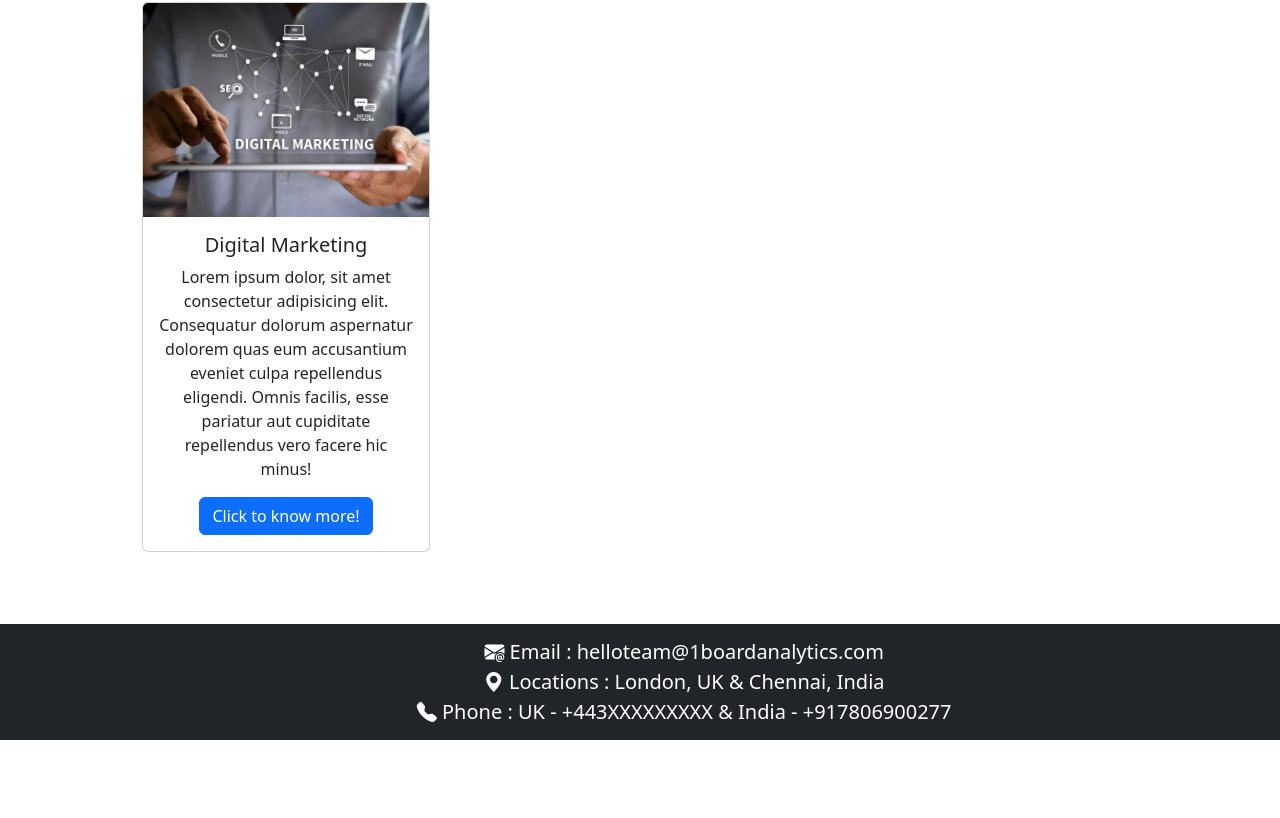
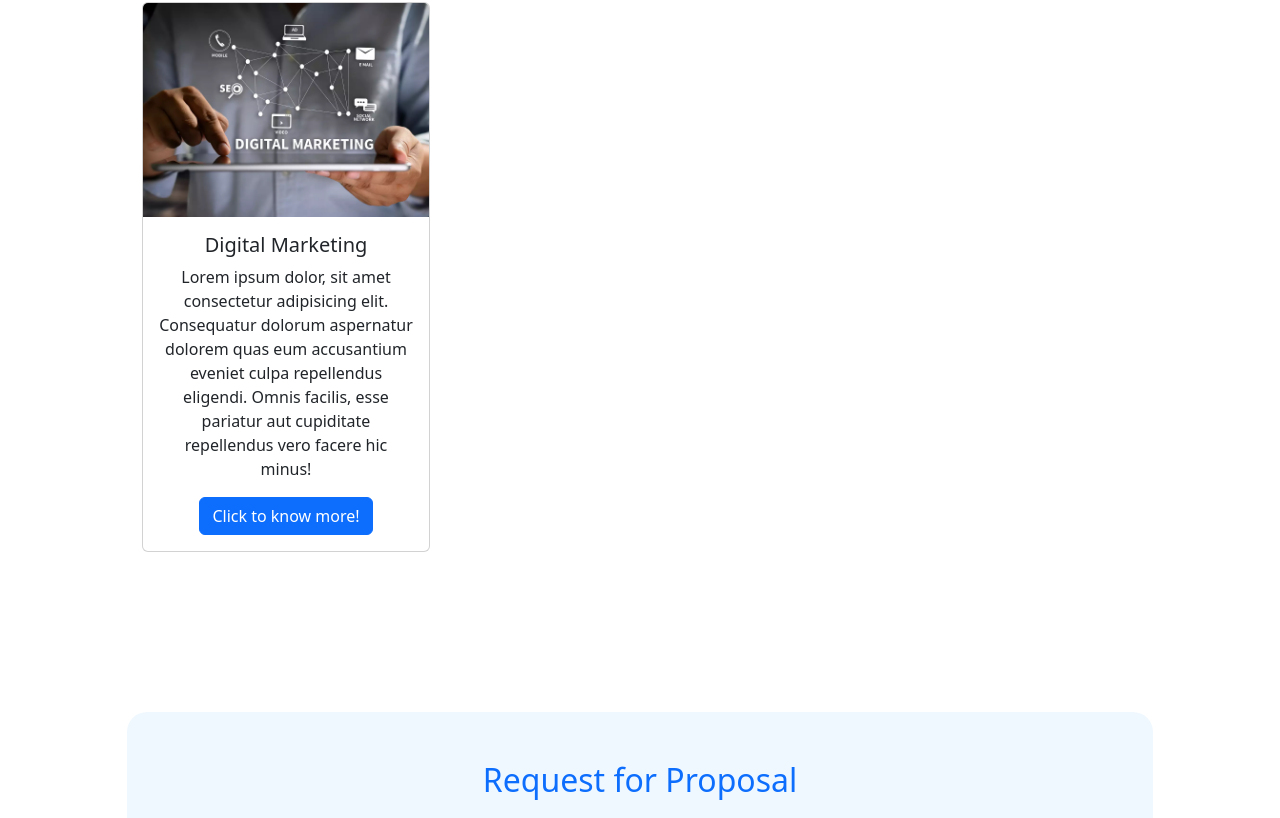
Before and after one commit to Sasijaya2112/one-board-analytics, a React (Create React App) app: page / in a window 1280 px wide. Shown: the part 1982-2800 px from the top of the page. Before the commit the page ends 2722 px from the top, so only its background shows below. Built offline with nearby package versions, Linux system fonts and the light colour scheme.

Commit message:
request proposal form

```diff
--- a/src/App.css
+++ b/src/App.css
@@ -79,6 +79,12 @@
   font-size: large;
 }
 
+/* .requestform{
+  border: solid 1px;
+  width: 60%;
+  padding: 3%;
+  margin-bottom: 10%;
+} */
 /* .App-logo {
   height: 40vmin;
   pointer-events: none;
--- a/src/App.js
+++ b/src/App.js
@@ -7,6 +7,7 @@ import Services3 from './Services3';
 import { Col, Container, Row } from 'react-bootstrap';
 import Footer from './Footer';
 import MoveToTop from './Movetotop';
+import RequestForm from './RequestForm';
 
 
 
@@ -24,6 +25,7 @@ function App() {
         <Col className='p-2 p-md-3 p-lg-4 m-lg-5 '><Services2/></Col>
         <Col className='p-2 p-md-3 p-lg-4 m-lg-5 '><Services3/></Col>
       </Row>
+      <RequestForm/>
       </Container>
       <Footer/>
       <MoveToTop/>
--- a/src/Footer.js
+++ b/src/Footer.js
@@ -3,15 +3,16 @@ import Nav from 'react-bootstrap/Nav';
 import Navbar from 'react-bootstrap/Navbar';
 import NavDropdown from 'react-bootstrap/NavDropdown';
 import "bootstrap-icons/font/bootstrap-icons.css";
+import { Col, Row } from 'react-bootstrap';
 
 function Footer() {
   return (
-    <Navbar expand="lg" className="bg-dark">
+    <Navbar expand="lg" className="bg-dark lg">
       <Container>
-        <Navbar.Brand href="#home" style={{marginLeft: "30%", color:"white"}}>
-        <i class="bi bi-envelope-at-fill"></i> Email : helloteam@1boardanalytics.com <br></br>
-        <i class="bi bi-geo-alt-fill"></i> Locations : London, UK   & Chennai, India <br></br>
-        <i class="bi bi-telephone-fill"></i> Phone : UK - +443XXXXXXXXX & India - +917806900277<br></br>
+        <Navbar.Brand href="#home" style={{marginLeft: "0%", color:"white"}}>
+        <Row ><Col sm={1} className='fs-6'><i class="bi bi-envelope-at-fill"></i> helloteam@1boardanalytics.com <br></br></Col></Row>
+        <Row ><Col sm={1} className='fs-6'><i class="bi bi-geo-alt-fill"></i> London, UK   & Chennai, India <br></br></Col></Row>
+        <Row ><Col sm={1} className='fs-6'><i class="bi bi-telephone-fill"></i> UK - +443XXXXXXXXX & India - +917806900277<br></br></Col></Row>
         </Navbar.Brand>
         <Navbar.Collapse id="basic-navbar-nav">
         </Navbar.Collapse>
--- /dev/null
+++ b/src/RequestForm.js
@@ -0,0 +1,60 @@
+import Button from 'react-bootstrap/Button';
+import Col from 'react-bootstrap/Col';
+import Form from 'react-bootstrap/Form';
+import Row from 'react-bootstrap/Row';
+import Container from 'react-bootstrap/Container';
+
+function RequestForm() {
+  return (
+    <div id='proposal'>
+    <Container fluid>
+    <Form style={{borderRadius:'20px', padding:'3%',margin:'3%', marginTop:'8%', marginBottom:'10%',backgroundColor:'aliceblue'}}>
+        <h2 className='mt-3 mb-5 text-primary'>Request for Proposal</h2>
+      <Row className="mb-3 sm-nowrap">
+        <Col sm={6}>
+      <Form.Group controlId="formGridPassword">
+          <Form.Label>Name</Form.Label>
+          <Form.Control type="text" placeholder="Enter Name" />
+        </Form.Group>
+        </Col>
+        <Col>
+        <Form.Group as={Col} controlId="formGridEmail">
+          <Form.Label>Email</Form.Label>
+          <Form.Control type="email" placeholder="Enter email" />
+        </Form.Group>
+        </Col>
+      </Row>
+
+      <Row className="mb-3">
+      <Col sm={6}>
+        <Form.Group as={Col} controlId="formGridEmail">
+          <Form.Label>Contact No.</Form.Label>
+          <Form.Control type="text" placeholder="Enter number" />
+        </Form.Group>
+        </Col>
+        <Col>
+        <Form.Group as={Col} controlId="formGridPassword">
+          <Form.Label>Budget</Form.Label>
+          <Form.Control type="number" placeholder="Enter budget" />
+        </Form.Group>
+        </Col>
+      </Row>
+
+      <Form.Group
+              className="mb-3"
+              controlId="exampleForm.ControlTextarea1"
+            >
+              <Form.Label>Project description</Form.Label>
+              <Form.Control as="textarea" rows={3} />
+            </Form.Group>
+
+      <Button variant="danger" type="submit" className='mb-3 mt-3'>
+        Submit
+      </Button>
+    </Form>
+    </Container>
+    </div>
+  );
+}
+
+export default RequestForm;
--- a/src/Topnavbar.js
+++ b/src/Topnavbar.js
@@ -33,7 +33,7 @@ window.addEventListener('scroll',changeBackground);
         <Navbar.Collapse id="navbarScroll" >
           <Nav
             className="me-auto my-2 my-lg-0"
-            style={{ maxHeight: '100px', marginLeft:"60%" }}
+            style={{ maxHeight: '100px', marginLeft:"55%" }}
             navbarScroll
           >
             <Nav.Link href="#Home" className='nav1 m-1' style={{color:'white',fontWeight:"bold"}} >Home</Nav.Link>
@@ -48,6 +48,7 @@ window.addEventListener('scroll',changeBackground);
         </Dropdown.Menu>
       </Dropdown>
 
+      <Nav.Link href="#proposal" className='nav1 m-1' style={{color:'white',fontWeight:"bold"}} >Proposal</Nav.Link>
             <Nav.Link href="http://www.google.com/" target='blank' className='nav1 m-1' style={{color:'white',fontWeight:"bold"}}>Case studies</Nav.Link>
             <Contact/>
           </Nav>
```
